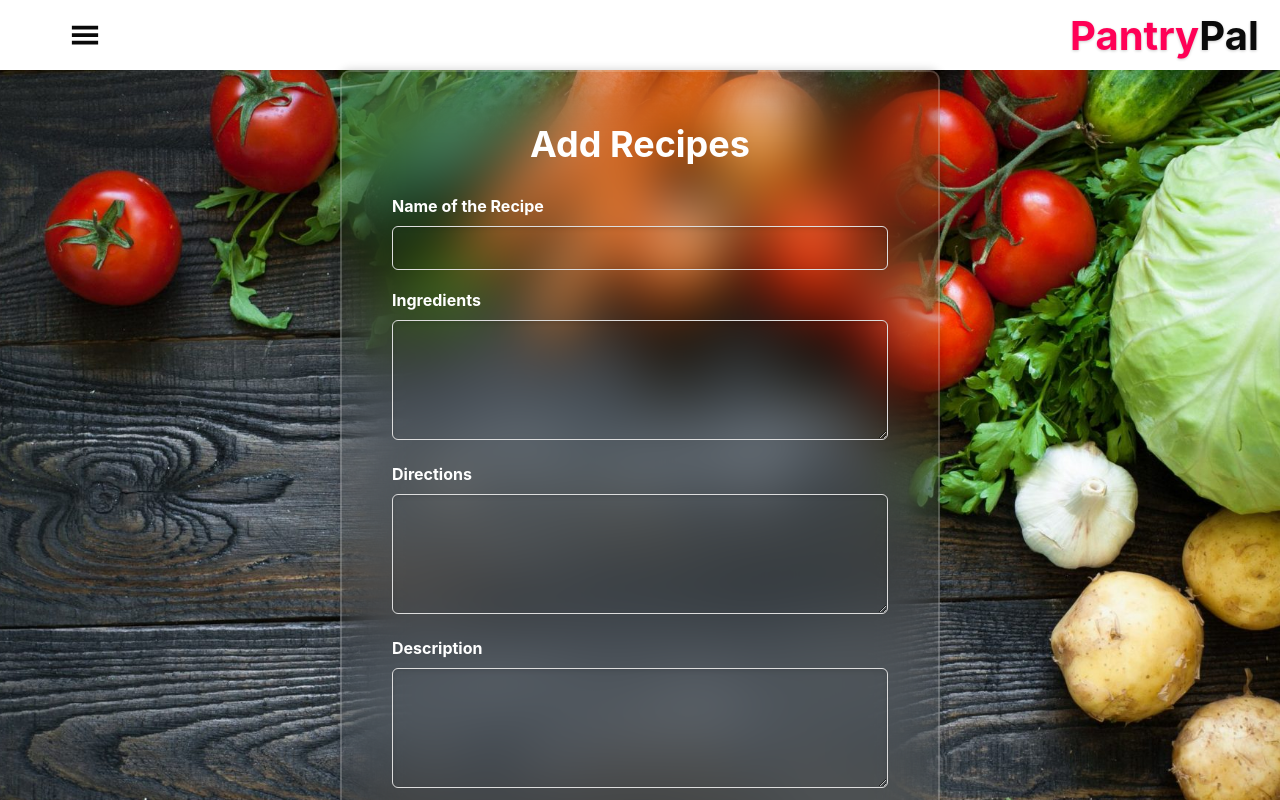
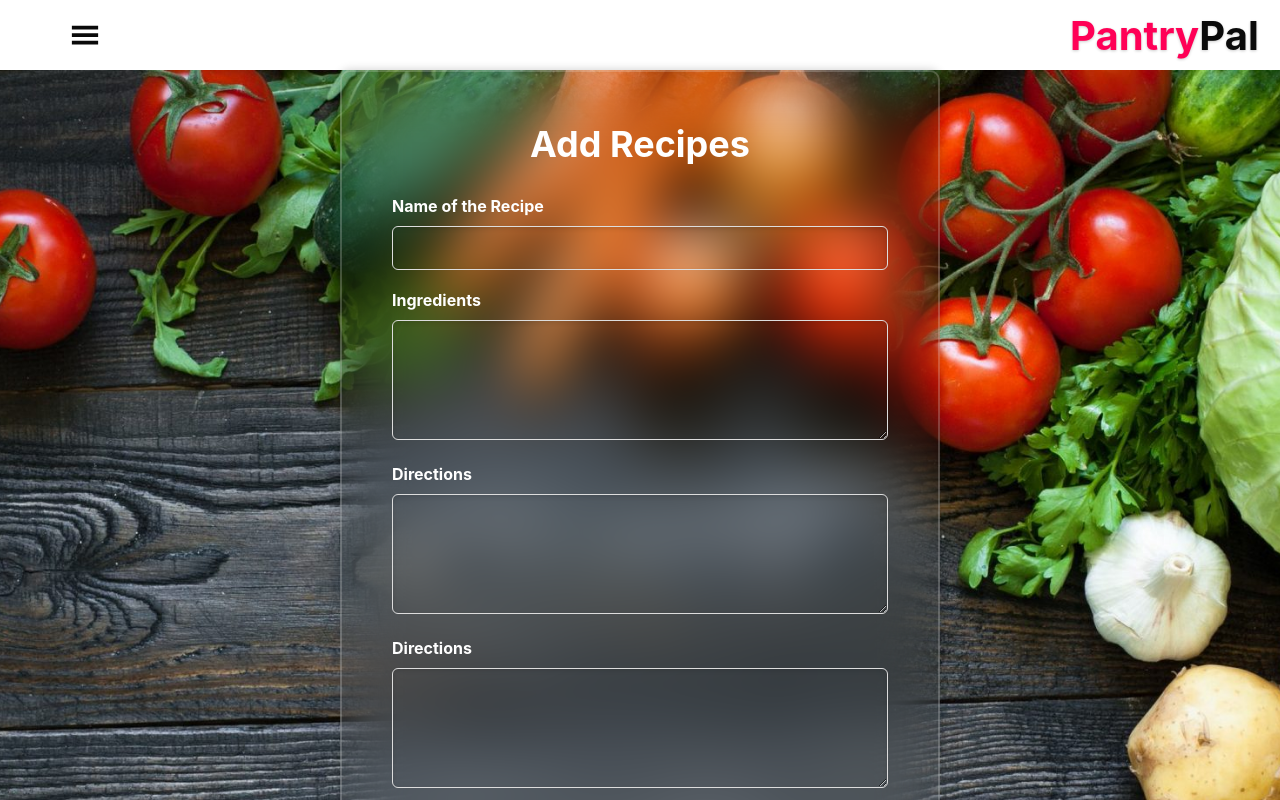
Before and after one commit to ihfung/PantryPal, a React (Create React App) app in the folder front-end/: page /add_recipes in a window 1280 px wide. Shown: the top 800 px of the page. Built offline with nearby package versions, Linux system fonts and the light colour scheme.

Commit message:
add directions to form

```diff
--- a/front-end/src/component/form.jsx
+++ b/front-end/src/component/form.jsx
@@ -79,6 +79,13 @@ export default function Form() {
           value={recipe.directions}
           onChange={handleInputChange}
         ></textarea>
+      </div><div className="form-group">
+        <label>Directions</label>
+        <textarea
+          name="Directions"
+          value={recipe.directions}
+          onChange={handleInputChange}
+        ></textarea>
       </div>
       <div className="form-group">
         <label>Description</label>
```
